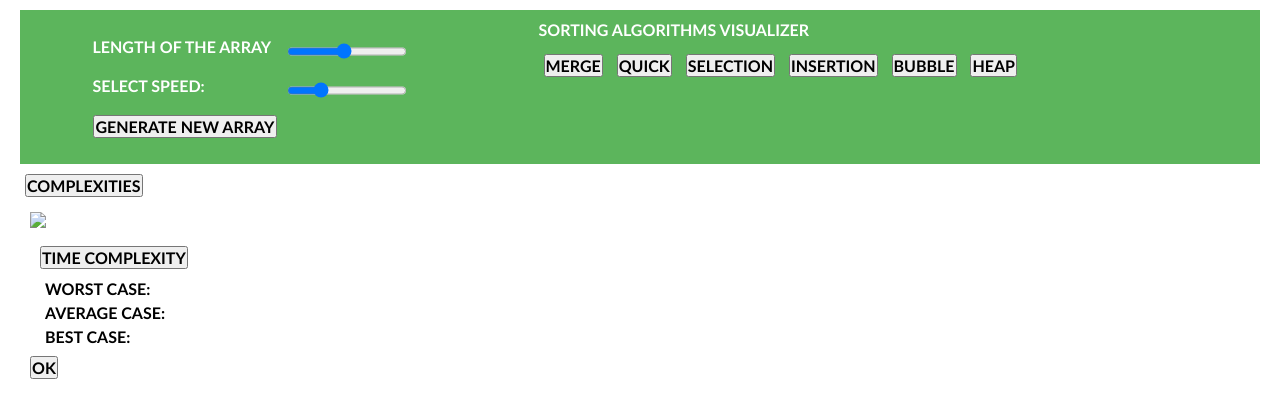
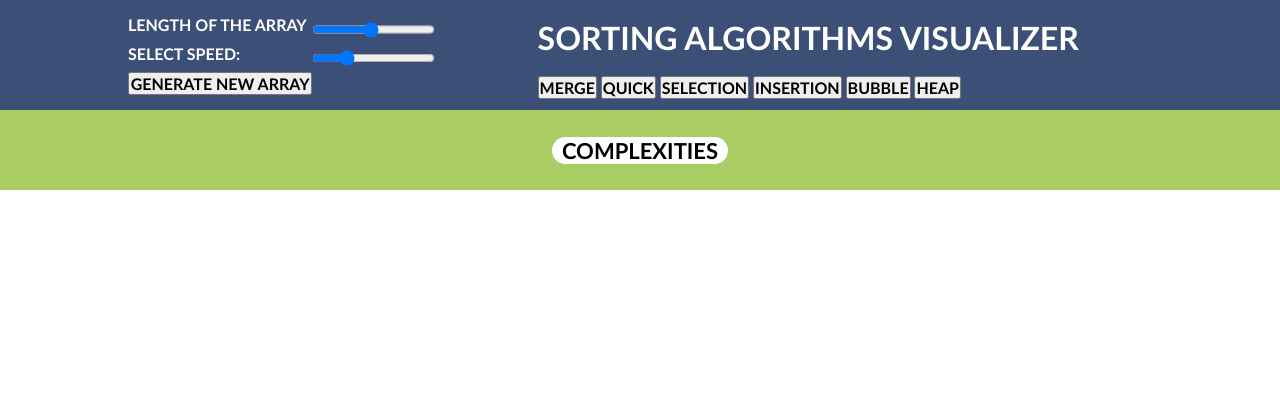
Before and after one commit to Rupesh-132/Algorithm-Visualiser, a plain HTML site: page index.html in a window 1280 px wide. Drawn offline with Linux system fonts and the light colour scheme; files that its build step writes are made by us from their sources; a script that the page names is missing.

Commit message:
Add files via upload

```diff
--- a/style.css
+++ b/style.css
@@ -1,27 +1,31 @@
 * {
-    margin: 5px;
+    margin: 0px;
     padding: 0px;
     font-family: 'Trebuchet MS', Helvetica, Arial, sans-serif;
     font-size: medium;
     font-weight: bold;
     text-transform: uppercase;
+
   }
 
+
   nav {
-    background-color:#5cb55c;
+    background-color:#3c5077;
     color: white;
-
+    margin-left: 0px;
     display: grid;
     -ms-grid-columns: 30% 60%;
         grid-template-columns: 30% 60%;
     -webkit-column-gap: 10%;
             column-gap: 10%;
-    padding: 0% 5%;
+    padding: 0% 10%;
+
   }
 
   nav .array_input {
 
     display: grid;
+
     -ms-grid-columns: 60% 40%;
         grid-template-columns: 60% 40%;
     place-content: center;
@@ -39,16 +43,159 @@
     cursor:pointer;
   }
 
+
   nav .array_input #reset_array:hover {
     cursor: pointer;
+    background:#ddd;
+    background-color:#c7c737;
+
   }
 
-  nav .right_header {
+  nav .right_header .navigation_heading {
+    display: grid;
+    font-size: xx-large;
+    font-weight:bolder;
+    padding: 3% 0%;
+  }
+
+
+
+  nav .right_header .algorithms button:hover {
+   cursor:pointer;
+   background:#ddd;
+   background-color: #c7c737;
+
+
+  }
+
+  nav .right_header .algorithms .butt_locked:hover {
+
+    background-color:rgb(128, 175, 175);
+    background-color: rgb(210, 230, 57);
+
+   }
+
+
+nav .header_right .algorithms .butt_selected {
+  background-color: white;
+  color: green;
+}
+
+nav .header_right .algorithms .butt_selected:hover {
+  background-color: white;
+  cursor: pointer;
+}
+
+nav .header_right .algorithms .butt_unselected:hover {
+  background-color: blue;
+  cursor: pointer;
+}
+
+   section {
+    display: -ms-grid;
+    display: grid;
+    -ms-grid-columns: 20% 60% 20%;
+        grid-template-columns: 20% 60% 20%;
+  }
+
+
+   section #array_container {
     display: -webkit-box;
     display: -ms-flexbox;
     display: flex;
-    -webkit-box-orient: vertical;
-    -webkit-box-direction: normal;
-        -ms-flex-direction: column;
-            flex-direction: column;
+    width: 100%;
+    height: 70vh;
+    align-self:center;
   }
+
+   .container{
+    width: 100%;
+    height:10vh;
+    background-color:#a9cd62;
+    display:flex;
+    align-items:center;
+    justify-content:center;
+   }
+
+   .complexity_button{
+    cursor: pointer;
+    padding:0px 10px;
+    background: #fff;
+    border:0;
+    outline:none;
+    cursor:pointer;
+    font-size:22px;
+    font-weight: bolder;
+    border-radius:30px;
+
+   }
+
+   .complexity_button:hover{
+    cursor:pointer;
+    background:#ddd;
+    background-color:#c8d0df;
+   }
+
+
+
+   .popup{
+    width: 300px;
+    height:300px;
+    background:#a9cd62;
+    border-radius:6px;
+    position:fixed;
+    top:0%;
+    left:50%;
+    margin:100px;
+    transform:translate(-200%,-50%)scale(0);
+    text-align: center;
+    padding:0 30px 30px;
+    color:rgb(21, 32, 185);
+    visibility:visible;
+    transition: transform 0.4s,top 0.4s;
+
+   }
+
+
+   .open-popup{
+    visibility: visible;
+    top:300px;
+
+    transform:translate(-200%,-50%)scale(1);
+
+   }
+   .popup img{
+    width:100px;
+    margin-top:-50px;
+    border-radius: 50%;
+    box-shadow:0 2px 5px rgba(0, 0,0, 0.8);
+   }
+
+
+
+   .popup button{
+    width:100%;
+    margin-top: 150px;
+    padding:10px 0;
+    background: #fff;
+    color:#000;
+    border:0;
+    outline:none;
+    font-size:18px;
+    border-radius: 4px;
+    cursor: pointer;
+    box-shadow:0 2px 5px rgba(0, 0,0, 0.8);
+
+   }
+
+   .array_container{
+
+
+    top:0%;
+    padding-left:400px;
+    position:fixed;
+
+    color:rgb(21, 32, 185);
+    visibility:visible;
+    margin-top:170px;
+   }
```
